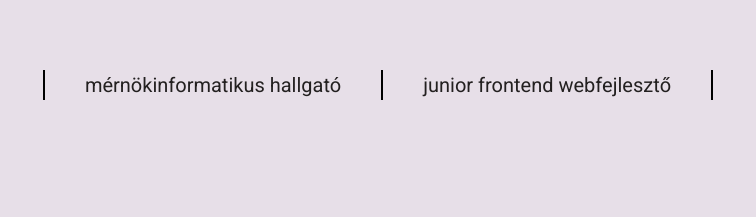
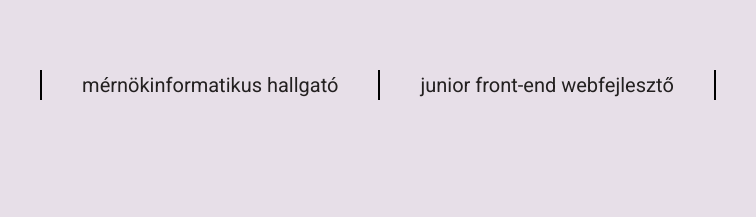
Before and after one commit to tamastomordi/tomordi.com, a website: page public/index.html in a window 1280 px wide. Shown: the part 336-553 px from the top of the page, 282-1038 px from the left. Drawn offline with nearby package versions, Linux system fonts and the light colour scheme.

Commit message:
Add hypen to ul li

```diff
--- a/public/index.html
+++ b/public/index.html
@@ -12,7 +12,7 @@
       <h1>t<span class="letter-o-with-dots">o</span>m<span class="letter-o-with-dots">o</span>rd<span class="letter-i">ı</span> tam<span class="letter-a-with-accent">a</span>s</h1>
       <ul>
          <li>mérnökinformatikus hallgató</li>
-         <li>junior frontend webfejlesztő</li>
+         <li>junior front-end webfejlesztő</li>
       </ul>
       <p>A weboldal fejlesztés alatt.</p>
    </div>
```
